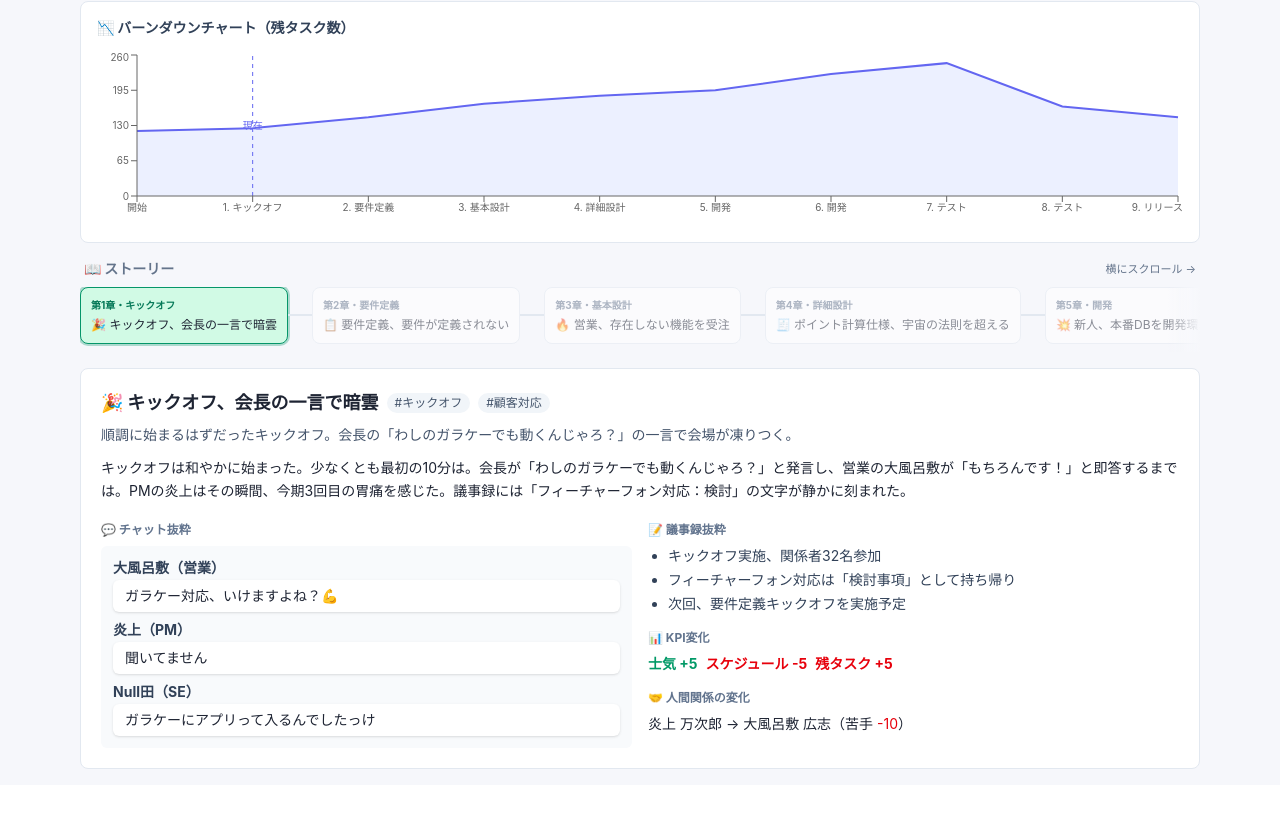
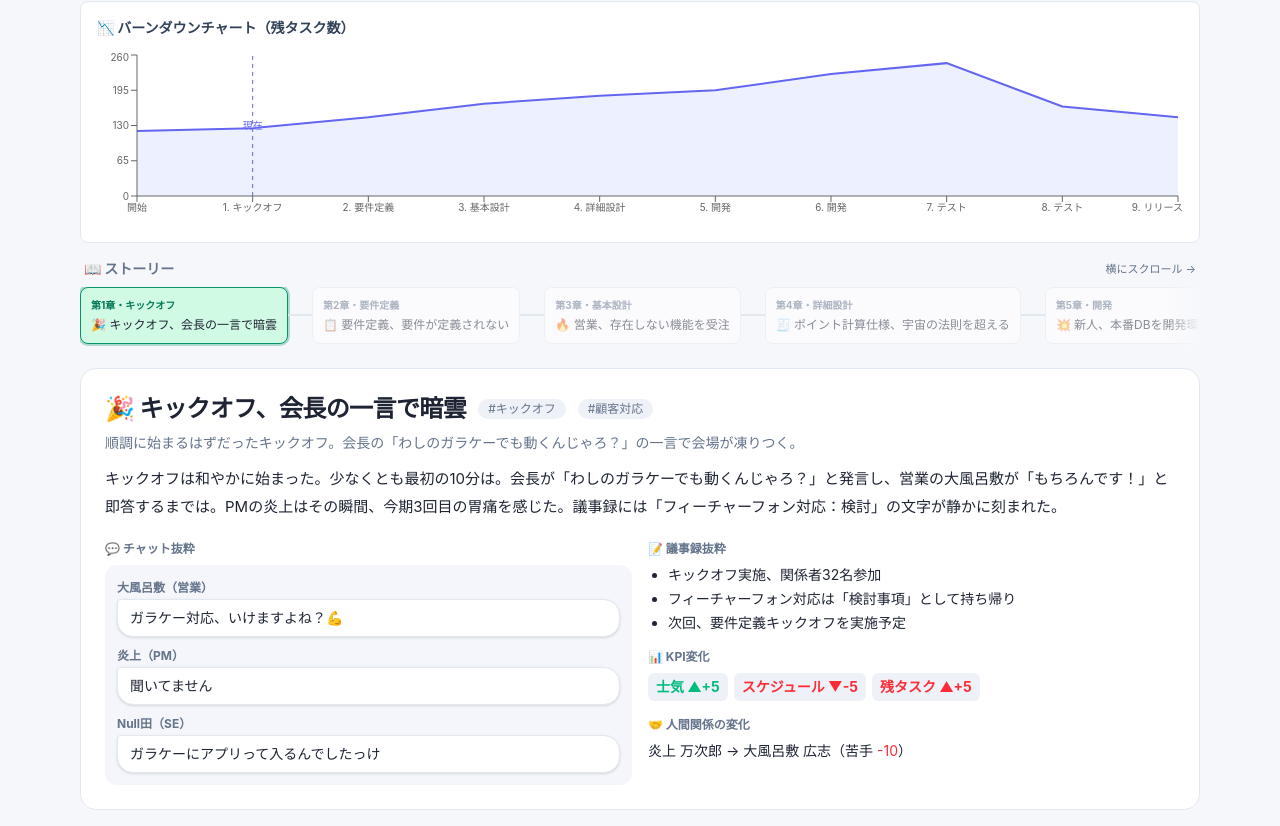
Before and after one commit to shio3ch/fanciful-project-simulator, a React (Vite) app: page / in a window 1280 px wide. Shown: the part 1567-2393 px from the top of the page. Before the commit the page ends 2352 px from the top, so only its background shows below. Built offline with nearby package versions, Linux system fonts and the light colour scheme.

Commit message:
feat: エピソード詳細を読み物風に刷新しKPI変化をチップ表示に

```diff
--- a/src/components/EpisodeDetail.tsx
+++ b/src/components/EpisodeDetail.tsx
@@ -1,5 +1,5 @@
 import { KPI_KEYS, KPI_LABELS, type Episode, type Member } from "../types/scenario";
-import { deltaColor, formatDelta } from "../lib/ui";
+import { deltaArrow, deltaColor, formatDelta } from "../lib/ui";
 
 export default function EpisodeDetail({
   episode,
@@ -12,29 +12,35 @@ export default function EpisodeDetail({
     members.find((m) => m.id === id)?.name ?? id;
 
   return (
-    <section className="rounded-lg border border-slate-200 bg-white p-5">
-      <div className="flex flex-wrap items-center gap-2">
-        <h2 className="text-lg font-bold">{episode.headline}</h2>
+    <section className="rounded-2xl border border-line bg-card p-5 sm:p-6">
+      <div className="flex flex-wrap items-center gap-x-3 gap-y-2">
+        <h2 className="text-xl font-bold tracking-tight sm:text-2xl">
+          {episode.headline}
+        </h2>
         {episode.tags.map((t) => (
           <span
             key={t}
-            className="rounded-full bg-slate-100 px-2 py-0.5 text-xs text-slate-600"
+            className="rounded-full bg-card-raised px-2.5 py-0.5 text-xs text-ink-muted"
           >
             #{t}
           </span>
         ))}
       </div>
-      <p className="mt-2 text-sm font-medium text-slate-600">{episode.summary}</p>
-      <p className="mt-3 whitespace-pre-wrap text-sm leading-relaxed">{episode.story}</p>
+      <p className="mt-2 text-sm font-medium text-ink-muted">{episode.summary}</p>
+      <p className="mt-3 whitespace-pre-wrap text-[15px] leading-7">
+        {episode.story}
+      </p>
 
       <div className="mt-5 grid gap-4 md:grid-cols-2">
         <div>
-          <h3 className="text-xs font-bold text-slate-500">💬 チャット抜粋</h3>
-          <div className="mt-2 space-y-2 rounded-md bg-slate-50 p-3">
+          <h3 className="text-xs font-bold text-ink-muted">💬 チャット抜粋</h3>
+          <div className="mt-2 space-y-2 rounded-xl bg-card-raised/60 p-3">
             {episode.chatLog.map((c, i) => (
               <div key={i} className="text-sm">
-                <span className="font-bold text-slate-700">{c.speaker}</span>
-                <p className="mt-0.5 rounded-md bg-white px-3 py-1.5 shadow-sm">
+                <span className="text-xs font-bold text-ink-muted">
+                  {c.speaker}
+                </span>
+                <p className="mt-0.5 rounded-2xl rounded-tl-sm border border-line bg-card px-3 py-2 shadow-sm">
                   {c.message}
                 </p>
               </div>
@@ -43,34 +49,48 @@ export default function EpisodeDetail({
         </div>
         <div className="space-y-4">
           <div>
-            <h3 className="text-xs font-bold text-slate-500">📝 議事録抜粋</h3>
-            <ul className="mt-2 list-disc space-y-1 pl-5 text-sm text-slate-700">
+            <h3 className="text-xs font-bold text-ink-muted">📝 議事録抜粋</h3>
+            <ul className="mt-2 list-disc space-y-1 pl-5 text-sm">
               {episode.minutes.map((m, i) => (
                 <li key={i}>{m}</li>
               ))}
             </ul>
           </div>
           <div>
-            <h3 className="text-xs font-bold text-slate-500">📊 KPI変化</h3>
-            <div className="mt-2 flex flex-wrap gap-2">
-              {KPI_KEYS.filter((k) => episode.kpiDelta[k] !== undefined).map((k) => (
-                <span key={k} className={`text-sm font-bold ${deltaColor(episode.kpiDelta[k]!)}`}>
-                  {KPI_LABELS[k]} {formatDelta(episode.kpiDelta[k]!)}
-                </span>
-              ))}
-              <span className={`text-sm font-bold ${deltaColor(-episode.taskDelta)}`}>
-                残タスク {formatDelta(episode.taskDelta)}
+            <h3 className="text-xs font-bold text-ink-muted">📊 KPI変化</h3>
+            <div className="mt-2 flex flex-wrap gap-1.5">
+              {KPI_KEYS.filter((k) => episode.kpiDelta[k] !== undefined).map(
+                (k) => (
+                  <span
+                    key={k}
+                    className={`rounded-md bg-card-raised px-2 py-1 text-sm font-bold ${deltaColor(episode.kpiDelta[k]!)}`}
+                  >
+                    {KPI_LABELS[k]} {deltaArrow(episode.kpiDelta[k]!)}
+                    {formatDelta(episode.kpiDelta[k]!)}
+                  </span>
+                ),
+              )}
+              <span
+                className={`rounded-md bg-card-raised px-2 py-1 text-sm font-bold ${deltaColor(-episode.taskDelta)}`}
+              >
+                残タスク {deltaArrow(episode.taskDelta)}
+                {formatDelta(episode.taskDelta)}
               </span>
             </div>
           </div>
           {episode.relationshipChanges.length > 0 && (
             <div>
-              <h3 className="text-xs font-bold text-slate-500">🤝 人間関係の変化</h3>
+              <h3 className="text-xs font-bold text-ink-muted">
+                🤝 人間関係の変化
+              </h3>
               <ul className="mt-2 space-y-1 text-sm">
                 {episode.relationshipChanges.map((c, i) => (
                   <li key={i}>
                     {nameOf(c.from)} → {nameOf(c.to)}（{c.type}{" "}
-                    <span className={deltaColor(c.delta)}>{formatDelta(c.delta)}</span>）
+                    <span className={deltaColor(c.delta)}>
+                      {formatDelta(c.delta)}
+                    </span>
+                    ）
                   </li>
                 ))}
               </ul>
--- a/src/lib/ui.ts
+++ b/src/lib/ui.ts
@@ -44,7 +44,13 @@ export function formatDelta(v: number): string {
 }
 
 export function deltaColor(v: number): string {
-  if (v > 0) return "text-emerald-600";
-  if (v < 0) return "text-red-600";
-  return "text-slate-500";
+  if (v > 0) return "text-emerald-500";
+  if (v < 0) return "text-red-500";
+  return "text-ink-muted";
 }
+
+export function deltaArrow(v: number): string {
+  if (v > 0) return "▲";
+  if (v < 0) return "▼";
+  return "—";
+}
```
Also changed, not shown: 1 other file (tests, documents, lock files or other folders).
